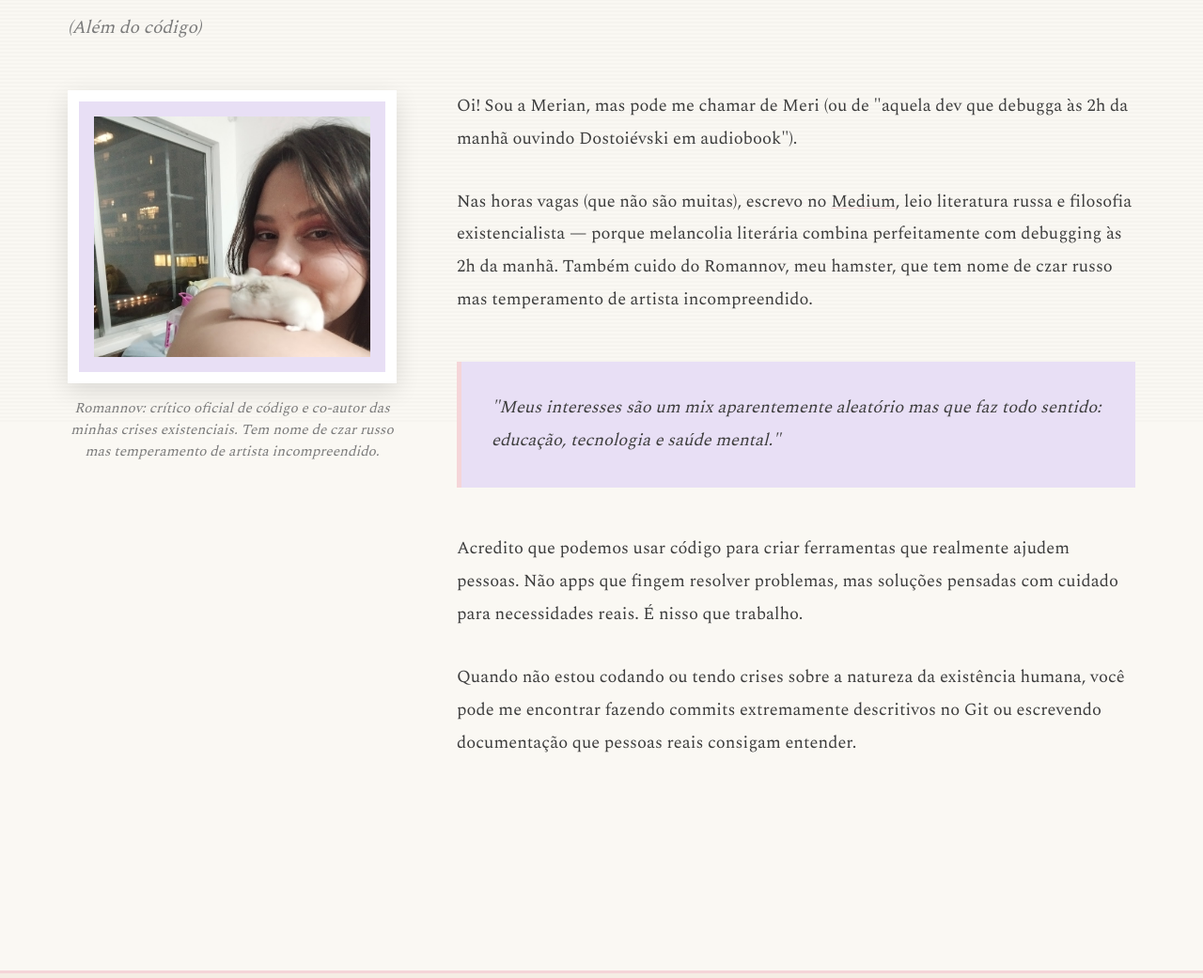
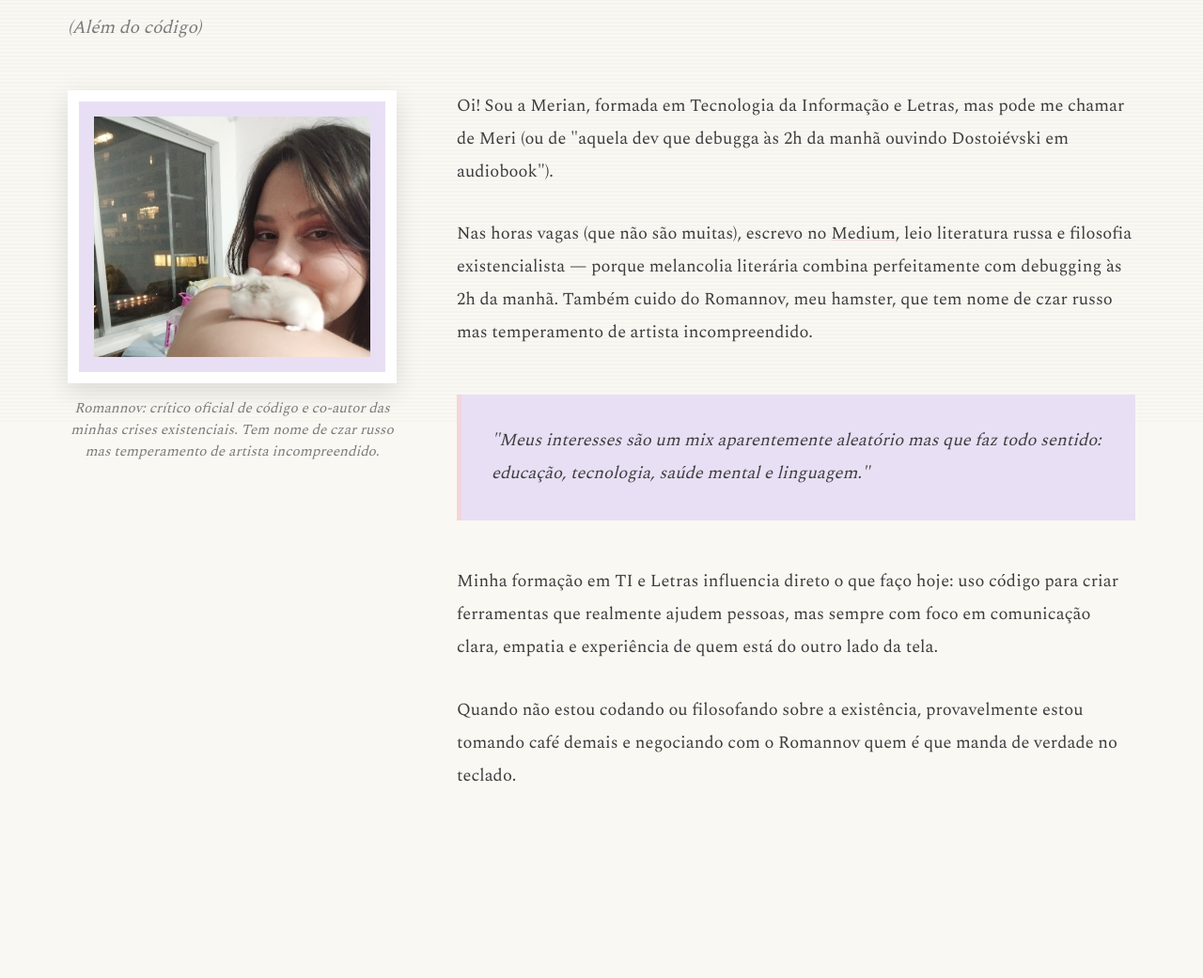
Before and after one commit to meriancaroline-dot/meriancaroline-dot.github.io, a plain HTML site: page sobre.html in a window 1280 px wide. Shown: the part 349-1390 px from the top of the page at 94% size. Drawn offline with nearby package versions, Linux system fonts and the light colour scheme.

Commit message:
Update sobre.html

```diff
--- a/sobre.html
+++ b/sobre.html
@@ -240,11 +240,18 @@
                 </div>
 
                 <div class="sobre-text">
-                    <p>Oi! Sou a Merian, mas pode me chamar de Meri (ou de "aquela dev que debugga às 2h da manhã ouvindo Dostoiévski em audiobook").</p>
-                    <p>Nas horas vagas (que não são muitas), escrevo no <a href="https://medium.com/@meriancaroline" target="_blank">Medium</a>, leio literatura russa e filosofia existencialista — porque melancolia literária combina perfeitamente com debugging às 2h da manhã. Também cuido do Romannov, meu hamster, que tem nome de czar russo mas temperamento de artista incompreendido.</p>
-                    <div class="destaque-box">"Meus interesses são um mix aparentemente aleatório mas que faz todo sentido: educação, tecnologia e saúde mental."</div>
-                    <p>Acredito que podemos usar código para criar ferramentas que realmente ajudem pessoas. Não apps que fingem resolver problemas, mas soluções pensadas com cuidado para necessidades reais. É nisso que trabalho.</p>
-                    <p>Quando não estou codando ou tendo crises sobre a natureza da existência humana, você pode me encontrar fazendo commits extremamente descritivos no Git ou escrevendo documentação que pessoas reais consigam entender.</p>
+                   <div class="sobre-text">
+    <p>Oi! Sou a Merian, formada em Tecnologia da Informação e Letras, mas pode me chamar de Meri (ou de "aquela dev que debugga às 2h da manhã ouvindo Dostoiévski em audiobook").</p>
+
+    <p>Nas horas vagas (que não são muitas), escrevo no <a href="https://medium.com/@meriancaroline" target="_blank">Medium</a>, leio literatura russa e filosofia existencialista — porque melancolia literária combina perfeitamente com debugging às 2h da manhã. Também cuido do Romannov, meu hamster, que tem nome de czar russo mas temperamento de artista incompreendido.</p>
+
+    <div class="destaque-box">"Meus interesses são um mix aparentemente aleatório mas que faz todo sentido: educação, tecnologia, saúde mental e linguagem."</div>
+
+    <p>Minha formação em TI e Letras influencia direto o que faço hoje: uso código para criar ferramentas que realmente ajudem pessoas, mas sempre com foco em comunicação clara, empatia e experiência de quem está do outro lado da tela.</p>
+
+    <p>Quando não estou codando ou filosofando sobre a existência, provavelmente estou tomando café demais e negociando com o Romannov quem é que manda de verdade no teclado.</p>
+</div>
+
                 </div>
             </div>
         </div>
```
